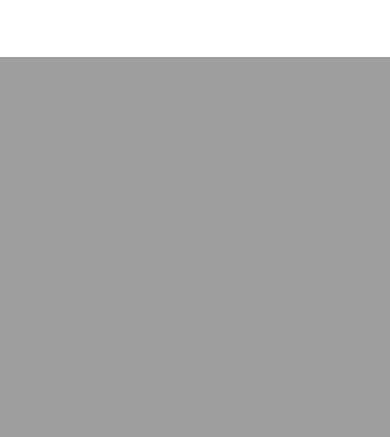
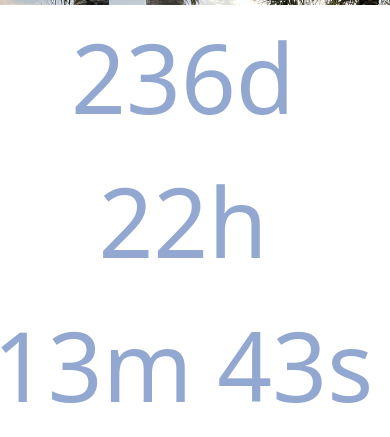
Before and after one commit to Dhaxx/KB_WEDDING, a Django app: template weddingSite/templates/home/home.html in a window 390 px wide. Shown: the part 787-1224 px from the top of the page. Before the commit the page ends 844 px from the top, so only its background shows below. Run offline with Django 3.2, Linux system fonts and the light colour scheme; the template is opened without the code that fills it, so the values that code supplies are empty; some web fonts are replaced.

Commit message:
Atualizando HTML e CSS

```diff
--- a/weddingSite/static/css/base.css
+++ b/weddingSite/static/css/base.css
@@ -1,4 +1,5 @@
 body {
     width: 100vw;
     height: 100vh;
+    overflow-x: hidden;
 }
--- a/weddingSite/static/css/home.css
+++ b/weddingSite/static/css/home.css
@@ -3,12 +3,8 @@
     color: #92A8D1;
     height: 30%;
     padding-bottom: 0;
-}
-
-.title-bar h1 {
     font-size: 4em;
     margin: 0;
-    padding: 0;
 }
 
 .navbar-expand-lg {
@@ -21,8 +17,20 @@
 }
 
 .imagem-central {
-    background-image: url('../imgs/Paisagem-teste.jpg');
+    background-image: url('../imgs/KB_main_img.JPEG');
     background-size: cover;
+    background-position-x: 28vw;
+    background-position-y: 200vh;
     height: 70vh;
-    color: #ffffff;
 }
+
+.container-timer {
+    width: 100vw;
+}
+
+#timer {
+    color: #92A8D1;
+    font-size: 6em;
+    padding: 0;
+    width: 100vw;
+}
--- a/weddingSite/templates/base.html
+++ b/weddingSite/templates/base.html
@@ -14,7 +14,6 @@
         {% block content %}{% endblock %}
         <footer></footer>
         <script src="https://cdn.jsdelivr.net/npm/bootstrap@5.3.3/dist/js/bootstrap.bundle.min.js" integrity="sha384-YvpcrYf0tY3lHB60NNkmXc5s9fDVZLESaAA55NDzOxhy9GkcIdslK1eN7N6jIeHz" crossorigin="anonymous"></script>
-        <script src="https://code.jquery.com/jquery-3.5.1.min.js"></script>
         {% block scripts %}{% endblock %}
     </body>
 </html>
--- a/weddingSite/templates/home/home.html
+++ b/weddingSite/templates/home/home.html
@@ -7,11 +7,12 @@
 <link href="https://fonts.googleapis.com/css2?family=Beau+Rivage&display=swap" rel="stylesheet">
 {% endblock %}
 {% block content %}
-<div class="container header">
-    <nav class="navbar navbar-light justify-content-center title-bar">
-        <h1>Kaio & Beatriz</h1>
-    </nav>
+<div class="container header text-center">
+    <h1 class="title-bar" href="#">Kaio & Beatriz</h1>
     <nav class="navbar navbar-expand-lg navbar-light justify-content-center">
+        <button class="navbar-toggler" type="button" data-toggle="collapse" data-target="#navbarTogglerDemo02" aria-controls="navbarTogglerDemo02" aria-expanded="false" aria-label="Toggle navigation">
+            <span class="navbar-toggler-icon"></span>
+        </button>
         <div class="collapse navbar-collapse justify-content-center" id="navbarTogglerDemo02">
             <ul class="navbar-nav mr-auto mt-2 mt-lg-0">
                 <li class="nav-item active">
@@ -26,16 +27,13 @@
             </ul>
         </div>
     </nav>
-    <button class="navbar-toggler" type="button" data-toggle="collapse" data-target="#navbarTogglerDemo02" aria-controls="navbarTogglerDemo02" aria-expanded="false" aria-label="Toggle navigation">
-        <span class="navbar-toggler-icon"></span>
-    </button>
-</nav>
 </div>
 <div class="position-relative overflow-hidden p-3 p-md-5 text-center imagem-central">
-    <div class="col-md-5 p-lg-5 mx-auto my-5">
-        <div id="demo"></div>
-    </div>
 </div>
+<div class="row text-center container-timer">
+    <div id="timer"></div>
+</div>
+
 {% endblock %}
 {% block scripts %}
 <script>
@@ -57,14 +55,14 @@
       var minutes = Math.floor((distance % (1000 * 60 * 60)) / (1000 * 60));
       var seconds = Math.floor((distance % (1000 * 60)) / 1000);
 
-      // Exiba o resultado no elemento com id="demo"
-      document.getElementById("demo").innerHTML = days + "d " + hours + "h "
+      // Exiba o resultado no elemento com id="timer"
+      document.getElementById("timer").innerHTML = days + "d " + hours + "h "
       + minutes + "m " + seconds + "s ";
 
       // Se a contagem regressiva terminar, escreva algum texto
       if (distance < 0) {
         clearInterval(countdownfunction);
-        document.getElementById("demo").innerHTML = "EXPIRED";
+        document.getElementById("timer").innerHTML = "O Grande Dia Chegou!";
       }
     }, 1000);
 </script>
```
Also changed, not shown: weddingSite/static/imgs/KB_main_img.JPEG (added).
